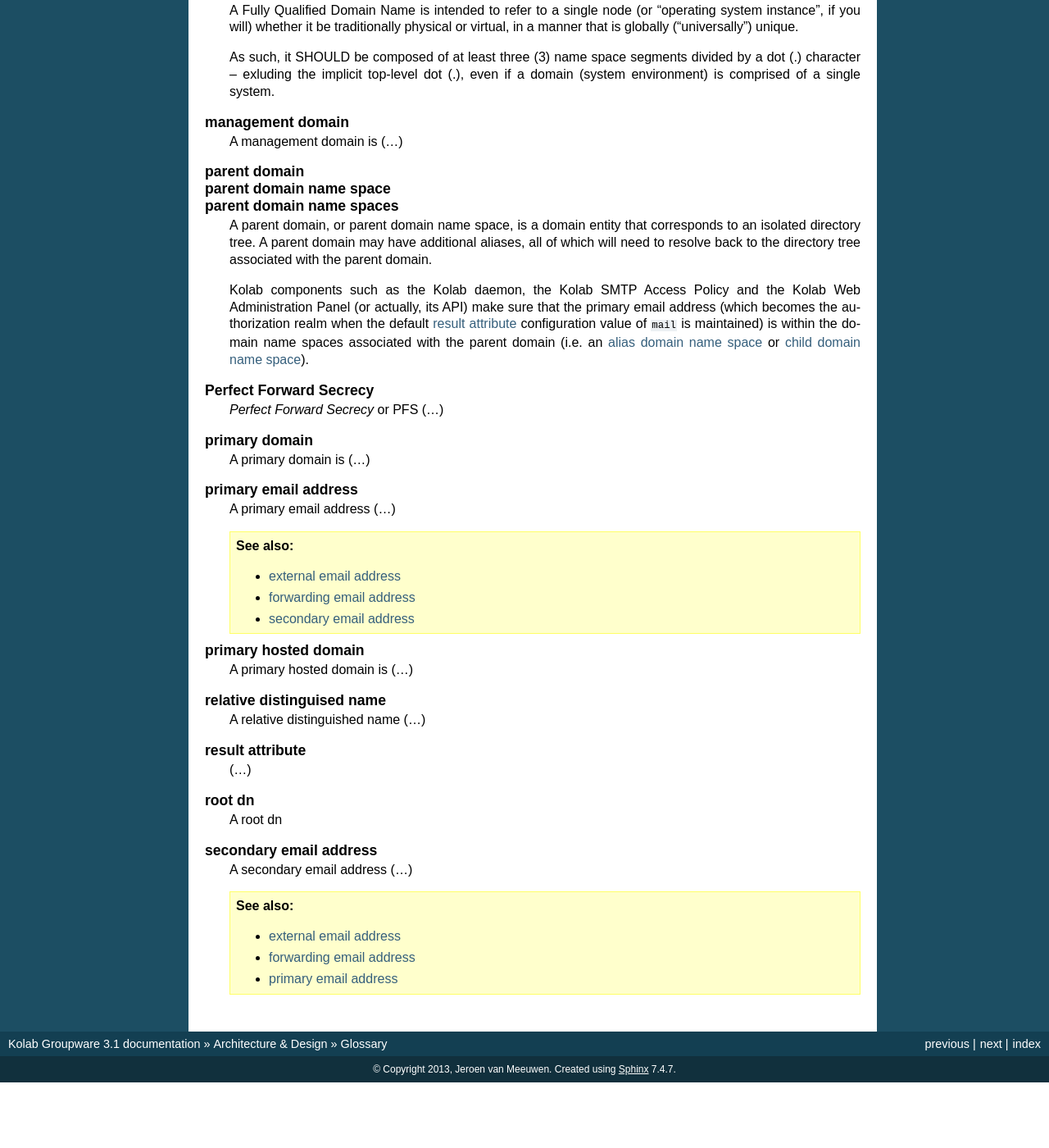
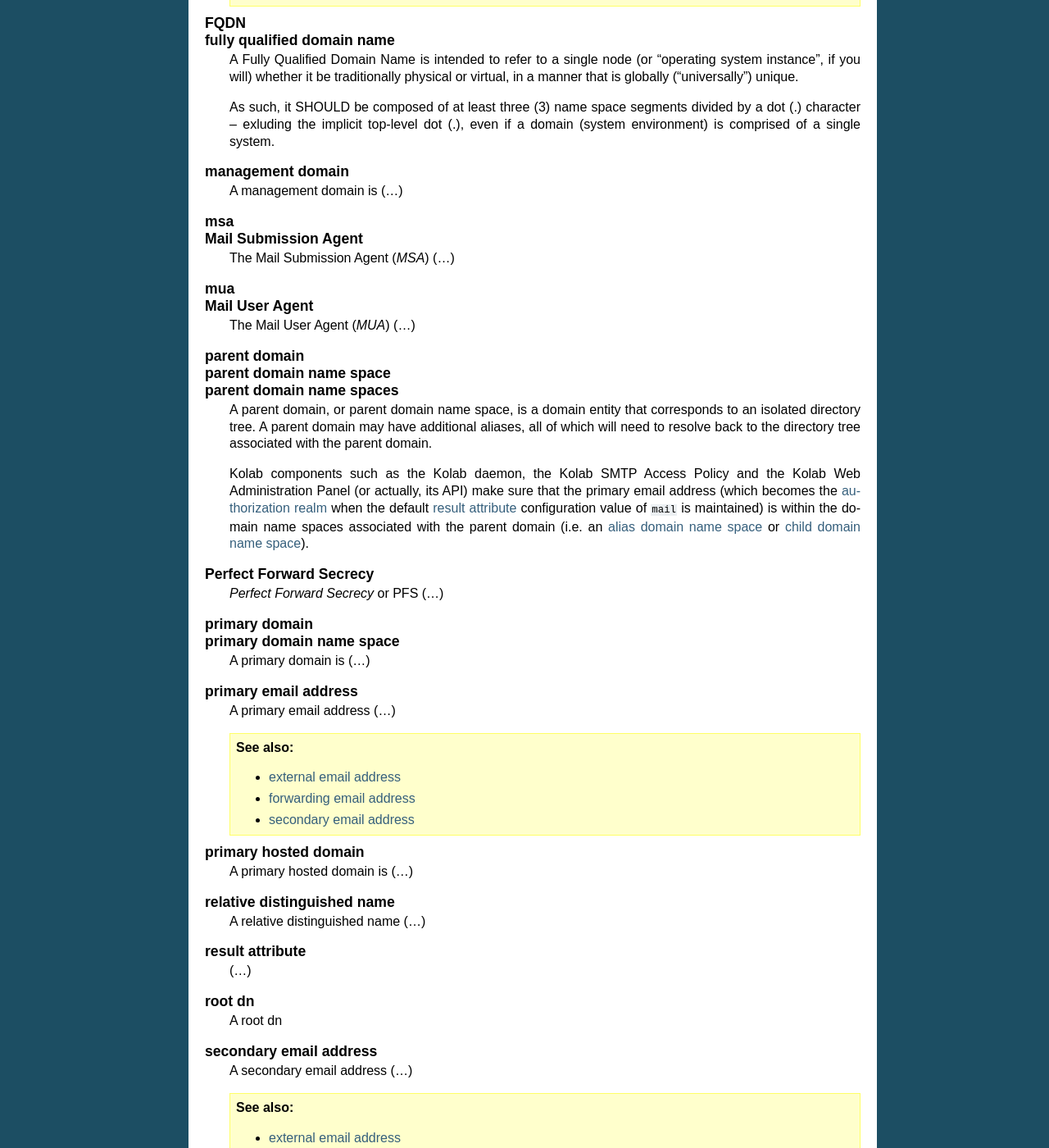
Before and after one commit to kanarip/kolab-docs, a Sphinx documentation site: the page built from source/glossary.rst, in a window 1280 px wide and 1400 px high, scrolled down 2311 px. Shown: the whole window at 82% size. Built offline with Sphinx 7.4.7, drawn with Linux system fonts in a browser that asks for light colours; before the commit the page ends 3631 px from its top, so only the background shows below that; some of the changed text lies outside the part shown.

Commit message:
Add terms to glossary

```diff
--- a/source/glossary.rst
+++ b/source/glossary.rst
@@ -26,6 +26,10 @@ Glossary
 
             *   :term:`child domain name space`
             *   :term:`parent domain name space`
+
+    authorization realm
+
+        The authorization realm (...)
 
     child domain
     child domain name space
@@ -156,6 +160,16 @@ Glossary
 
         A management domain is (...)
 
+    msa
+    Mail Submission Agent
+
+        The Mail Submission Agent (*MSA*) (...)
+
+    mua
+    Mail User Agent
+
+        The Mail User Agent (*MUA*) (...)
+
     parent domain
     parent domain name space
     parent domain name spaces
@@ -178,6 +192,7 @@ Glossary
         *Perfect Forward Secrecy* or PFS (...)
 
     primary domain
+    primary domain name space
 
         A primary domain is (...)
 
@@ -195,7 +210,7 @@ Glossary
 
         A primary hosted domain is (...)
 
-    relative distinguised name
+    relative distinguished name
 
         A relative distinguished name (...)
 
```
